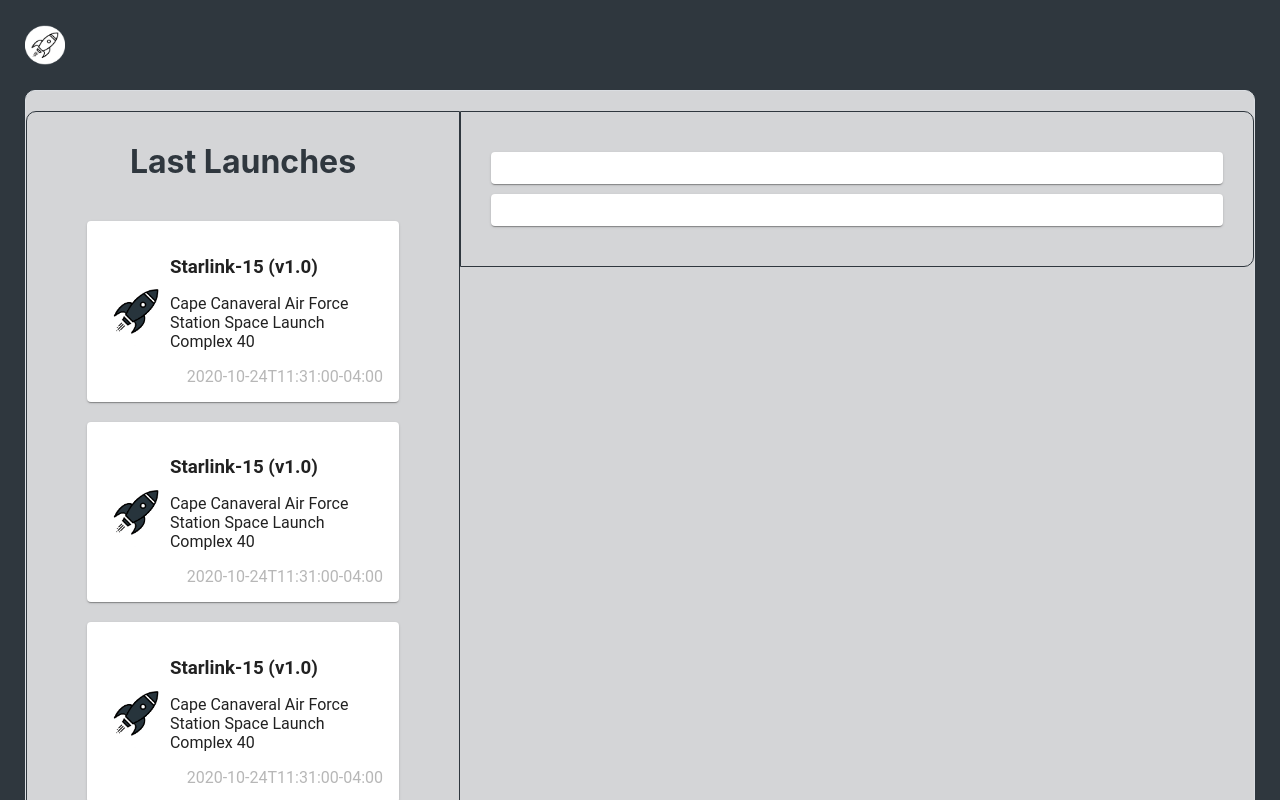
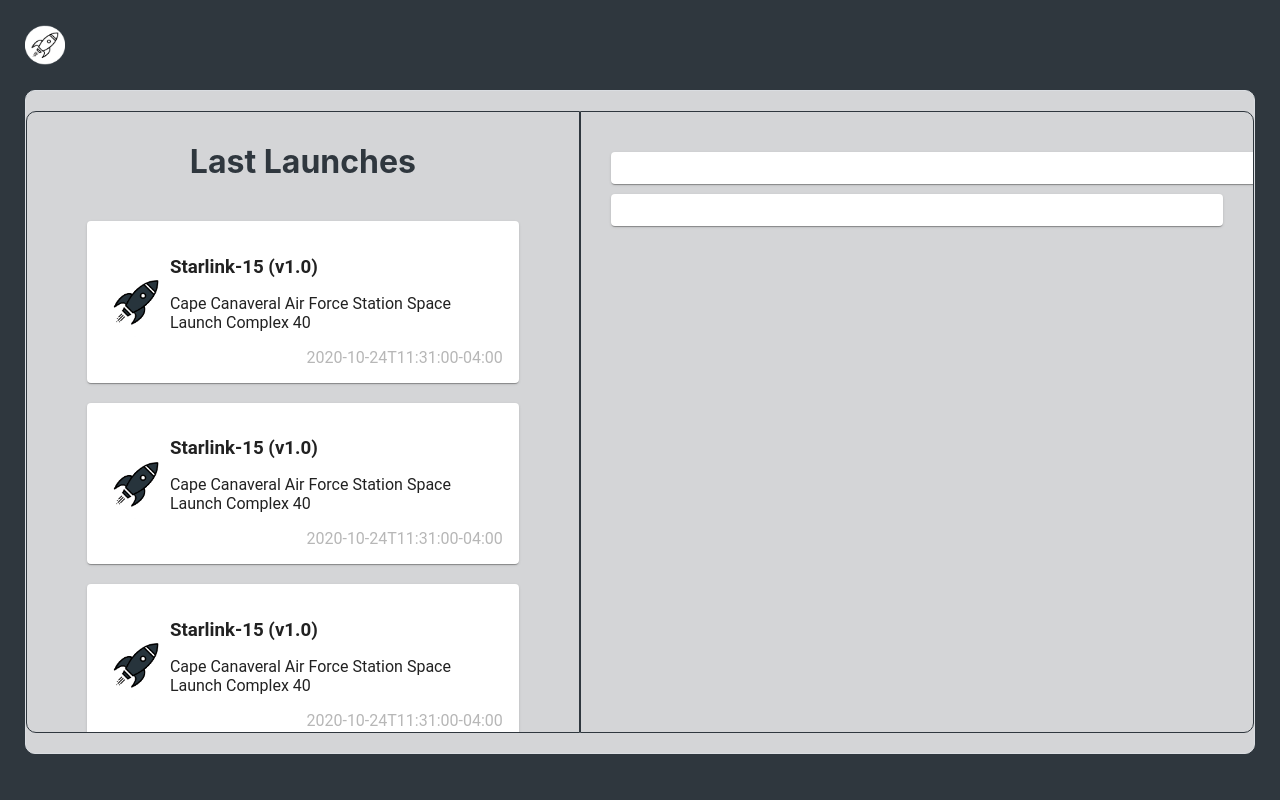
Before and after one commit to 99minutos/99minutos-frontend-interview-test, a React (Create React App) app: page / in a window 1280 px wide. Shown: the top 800 px of the page. Built offline with nearby package versions, Linux system fonts and the light colour scheme.

Commit message:
center content and set scrollable

```diff
--- a/src/components/shared/mainpanel/MainPanel.tsx
+++ b/src/components/shared/mainpanel/MainPanel.tsx
@@ -18,6 +18,9 @@
 }
 
 const MainPanelWrapper = styled.div`
+    height: 70vh;
+    overflow: auto;
+    margin-bottom: 20px;
     padding: 30px;
     border: 1px solid #2f373e;
     border-radius: 0 10px 10px 0;
--- a/src/components/shared/sidebar/SideBar.tsx
+++ b/src/components/shared/sidebar/SideBar.tsx
@@ -26,6 +26,9 @@
 }
 
 const SideBarWrapper = styled.div`
+    height: 70vh;
+    overflow: auto;
+    margin-bottom: 20px;
     padding: 30px;
     border: 1px solid #2f373e;
     border-radius: 10px 0 0 10px;
--- a/src/pages/home/HomeScreen.tsx
+++ b/src/pages/home/HomeScreen.tsx
@@ -21,6 +21,7 @@
 }
 
 const HomeWrapper = styled.div`
+    height: 100vh;
     background-color: #2f373e;
     color: #fff;
     padding-left: 25px;
```
